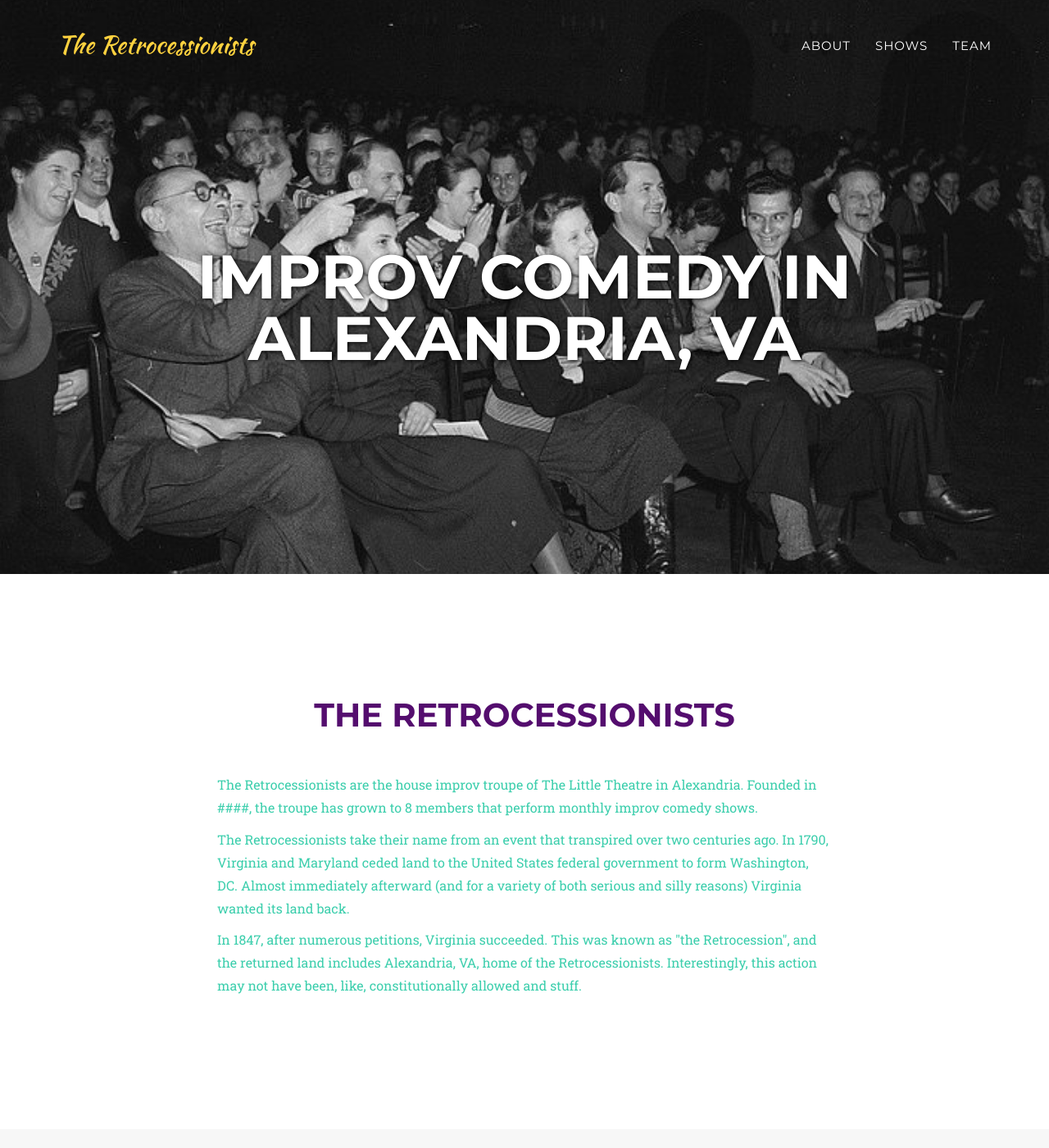
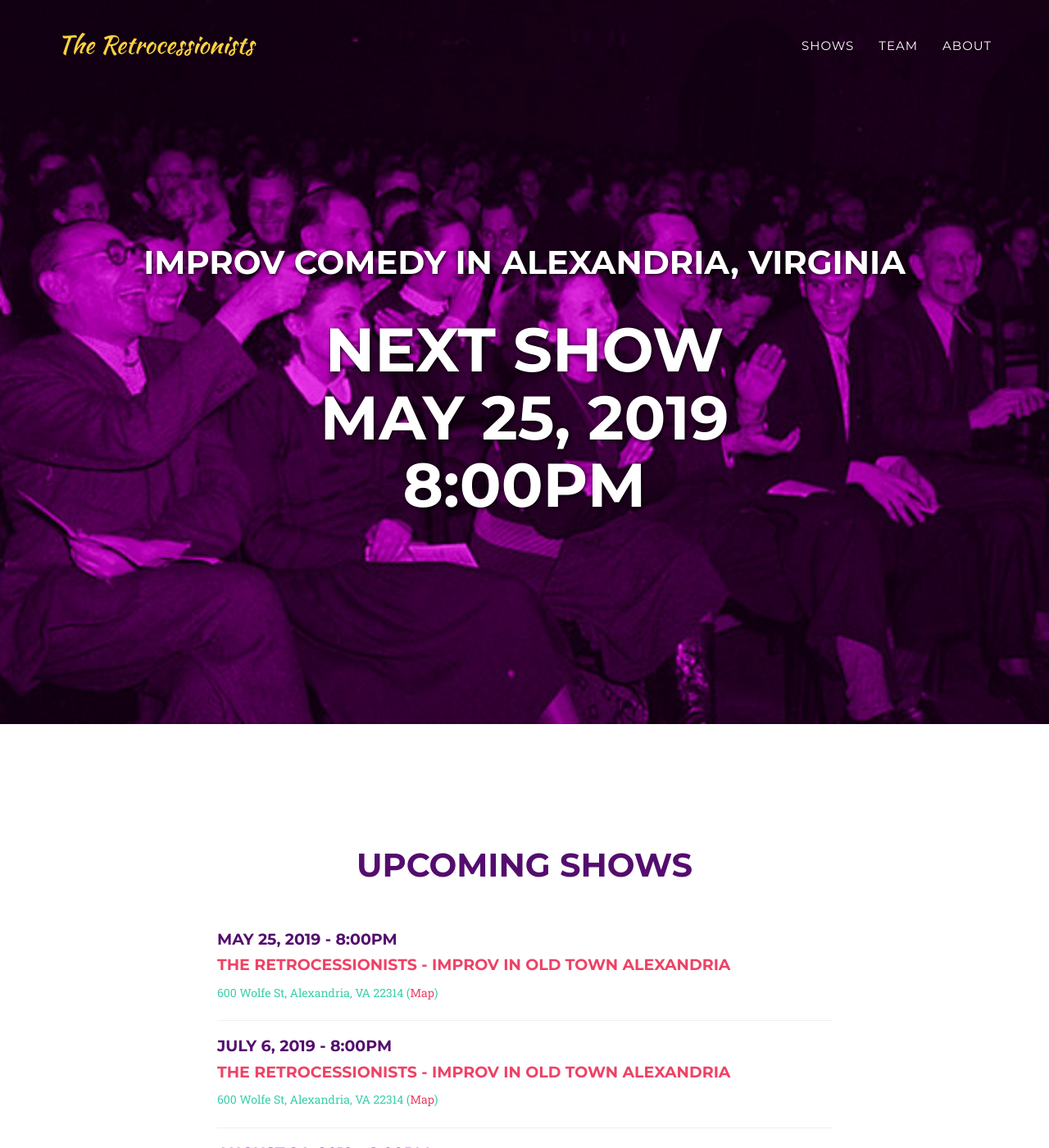
Before and after one commit to yig/RetrosImprovWeb, a Jekyll site: the page built from index.html, in a window 1280 px wide and 1400 px high. Shown: the whole window at 82% size. Built offline with Jekyll 4.4.1, drawn with Linux system fonts in a browser that asks for light colours; some web fonts are replaced; some of the changed text lies outside the part shown.

Commit message:
Updates.

```diff
--- a/_config.yml
+++ b/_config.yml
@@ -7,18 +7,22 @@ description: "The Retrocessionists - Improv Comedy in Alexandria, VA"
 
 shows:
 - date: May 25, 2019
+  time: 8:00pm
   title: The Retrocessionists - Improv in Old Town Alexandria
   location: 600 Wolfe St, Alexandria, VA 22314
   url:
 - date: July 6, 2019
+  time: 8:00pm
   title: The Retrocessionists - Improv in Old Town Alexandria
   location: 600 Wolfe St, Alexandria, VA 22314
   url:
 - date: August 24, 2019
+  time: 8:00pm
   title: The Retrocessionists - Improv in Old Town Alexandria
   location: 600 Wolfe St, Alexandria, VA 22314
   url:
 - date: October 5, 2019
+  time: 8:00pm
   title: The Retrocessionists - Improv in Old Town Alexandria
   location: 600 Wolfe St, Alexandria, VA 22314
   url:
--- a/_includes/header.html
+++ b/_includes/header.html
@@ -19,13 +19,13 @@
                         <a href="#page-top"></a>
                     </li>
                     <li>
-                        <a class="page-scroll" href="#about">About</a>
-                    </li>
-                    <li>
                         <a class="page-scroll" href="#shows">Shows</a>
                     </li>
                     <li>
                         <a class="page-scroll" href="#team">Team</a>
+                    </li>
+                    <li>
+                        <a class="page-scroll" href="#about">About</a>
                     </li>
                 </ul>
             </div>
@@ -38,8 +38,12 @@
     <header>
         <div class="container">
             <div class="intro-text">
-                <!-- <div class="intro-lead-in">Alexandria, Virginia</div> -->
-                <div class="intro-heading">Improv Comedy in Alexandria, VA</div>
+                <div class="intro-lead-in">Improv Comedy in Alexandria, Virginia</div>
+                <div class="intro-heading">
+                        Next Show<br />
+                        {{ site.shows[0].date | date: '%B %d, %Y' }}<br />
+                        {{ site.shows[0].time }}<br />
+                </div>
             </div>
         </div>
     </header>
--- a/_includes/shows.html
+++ b/_includes/shows.html
@@ -1,5 +1,5 @@
 <!-- Services Section -->
-    <section id="shows" class="bg-light-gray">
+    <section id="shows">
         <div class="container">
             <div class="row">
                 <div class="col-lg-12 text-center">
@@ -11,7 +11,7 @@
                 <div class="col-lg-8 col-lg-offset-2">
                     {% for show in site.shows %}
                         <div class="show">
-                            <h4>{{ show.date }}</h4>
+                            <h4>{{ show.date }} - {{ show.time }}</h4>
                             <h4><a href="{{ show.url }}">{{ show.title }}</a></h4>
                             <p class="text-muted">{{ show.location }} (<a href="https://www.google.com/maps/place/{{ show.location }}">Map</a>)</p>
                             <hr />
--- a/_includes/team.html
+++ b/_includes/team.html
@@ -1,5 +1,5 @@
 <!-- Team Section -->
-    <section id="team">
+    <section id="team" class="bg-light-gray">
         <div class="container">
             <div class="row">
                 <div class="col-lg-12 text-center">
@@ -9,7 +9,7 @@
             </div>
             <div class="row">
                 {% for member in site.people %}
-                <div class="col-sm-4">
+                <div class="col-sm-3">
                     <div class="team-member">
                         <img src="img/team/{{ member.pic }}.jpg" class="img-responsive img-circle" alt="">
                         <h4>{{ member.name }}</h4>
--- a/_layouts/default.html
+++ b/_layouts/default.html
@@ -7,9 +7,9 @@
     <body id="page-top" class="index">
 
     {% include header.html %}
-    {% include about.html %}
     {% include shows.html %}
     {% include team.html %}
+    {% include about.html %}
     {% include footer.html %}
     {% include modals.html %}
     {% include js.html %}
--- a/style.css
+++ b/style.css
@@ -2,6 +2,11 @@
 layout: style
 ---
 
+header .intro-text .intro-lead-in,
 header .intro-text .intro-heading {
     text-shadow: 1px 1px 5px #000;
 }
+
+header .intro-text .intro-heading {
+    line-height: 1.1em;
+}
```
Also changed, not shown: _includes/css/agency.css (+12 -9 lines), img/header-bg.backup.jpg (added), img/header-bg.jpg, 1 other file.
